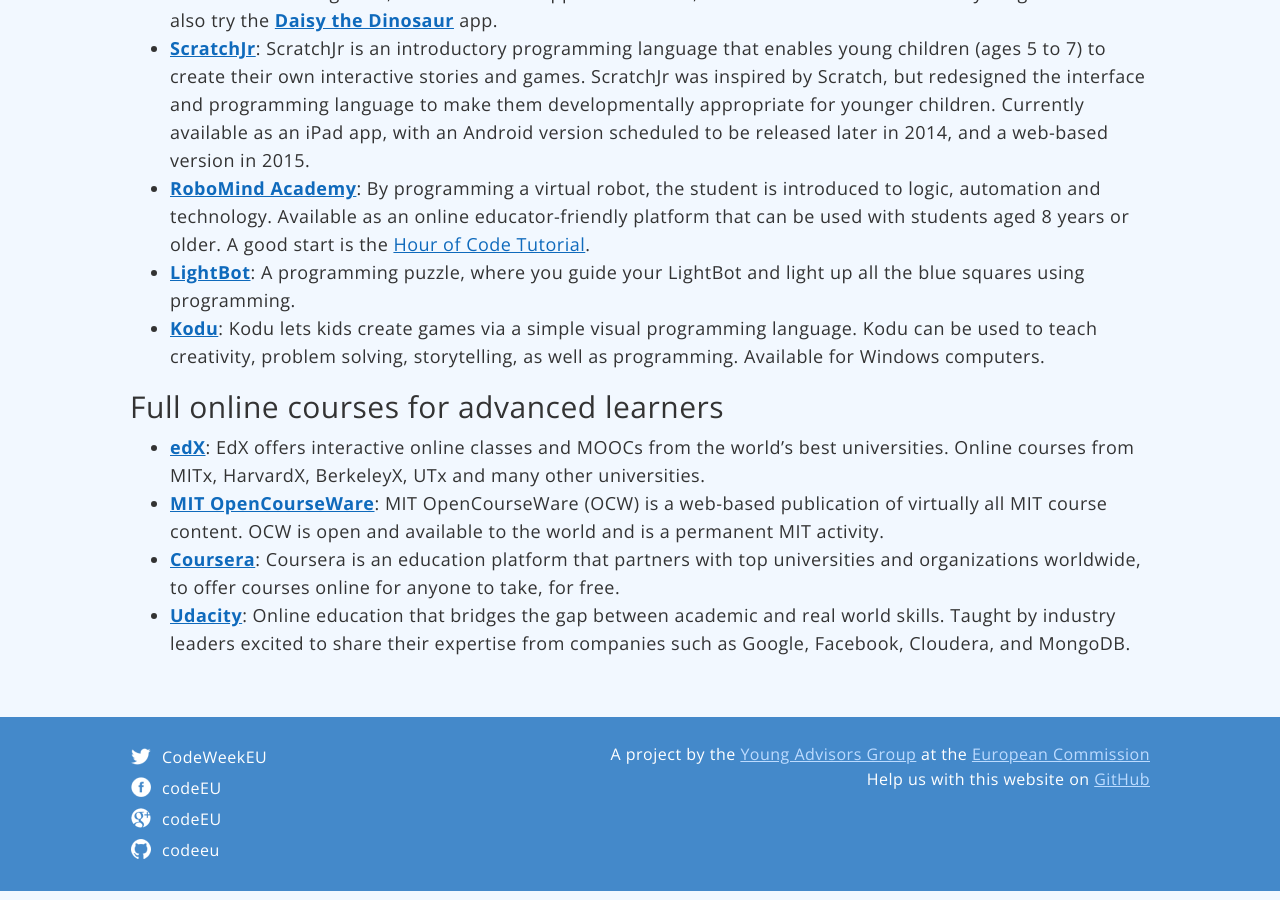
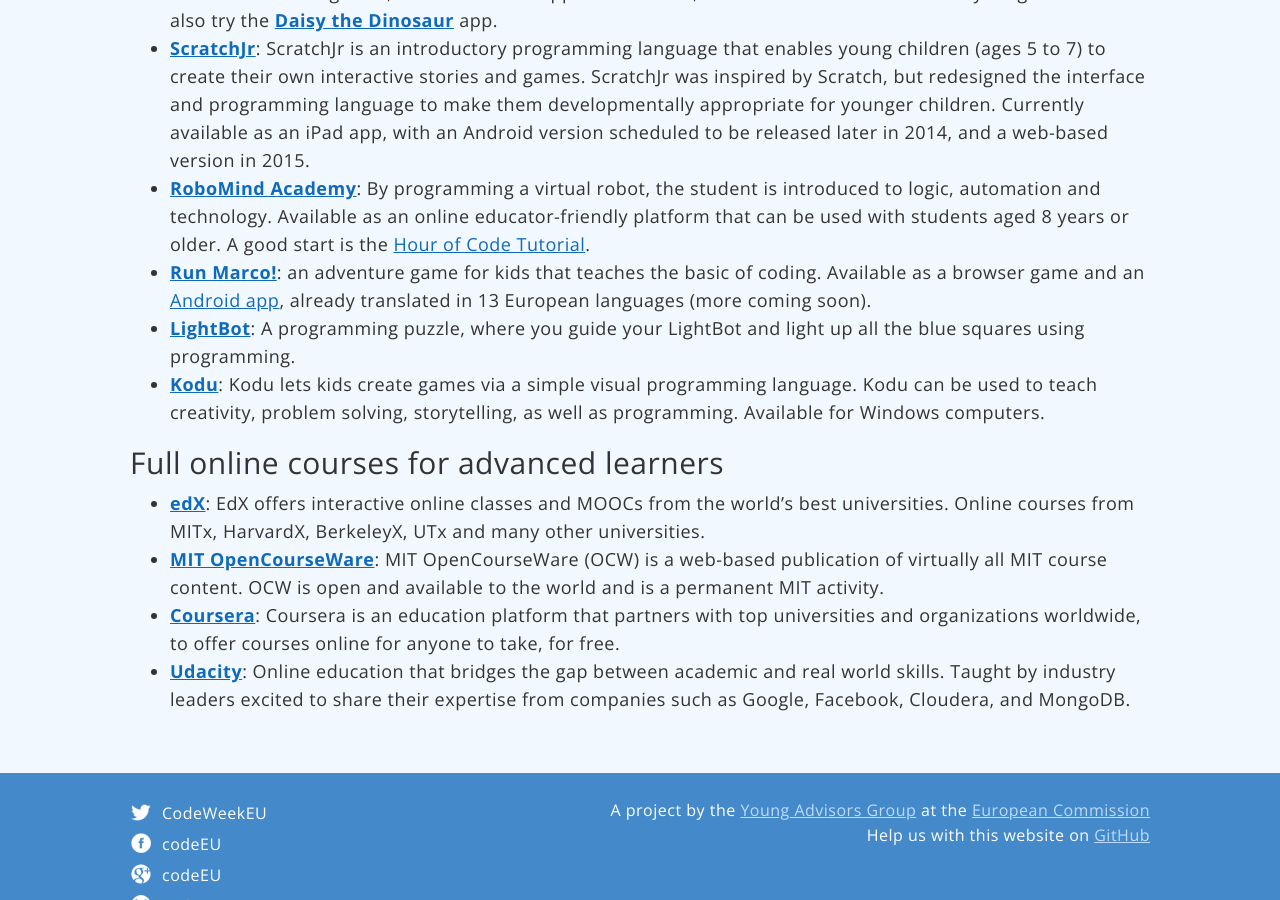
Before and after one commit to codeeu/codeeu.github.io, a Jekyll site: the page built from resources/index.html, in a window 1280 px wide and 900 px high, scrolled down 1079 px. Built offline with Jekyll 4.4.1, drawn with Linux system fonts in a browser that asks for light colours; nearby versions of some CDN libraries; Markdown is read by kramdown in place of the engine named in the settings.

Commit message:
add run marco

```diff
--- a/resources/index.html
+++ b/resources/index.html
@@ -40,6 +40,7 @@
 	<li><strong><a href="https://www.gethopscotch.com">Hopscotch</a></strong>: iPad app recommended for kids ages 8 and above with simple, intuitive building blocks that can be used to create games, animations and apps in a colorful, interactive environment. Even younger coders can also try the <strong><a href="http://www.daisythedinosaur.com">Daisy the Dinosaur</a></strong> app.</li>
 	<li><strong><a href="http://www.scratchjr.org/">ScratchJr</a></strong>: ScratchJr is an introductory programming language that enables young children (ages 5 to 7) to create their own interactive stories and games. ScratchJr was inspired by Scratch, but redesigned the interface and programming language to make them developmentally appropriate for younger children. Currently available as an iPad app, with an Android version scheduled to be released later in 2014, and a web-based version in 2015.</li>
 	<li><strong><a href="https://www.robomindacademy.com/">RoboMind Academy</a></strong>: By programming a virtual robot, the student is introduced to logic, automation and technology. Available as an online educator-friendly platform that can be used with students aged 8 years or older. A good start is the <a href="https://www.robomindacademy.com//go/navigator/coursedetails?course=HourOfCode">Hour of Code Tutorial</a>.</li>
+	<li><strong><a href="https://www.allcancode.com">Run Marco!</a></strong>: an adventure game for kids that teaches the basic of coding. Available as a browser game and an <a href="https://play.google.com/store/apps/details?id=com.allcancode.runmarco">Android app</a>, already translated in 13 European languages (more coming soon).</li>
 	<li><strong><a href="http://light-bot.com/hocflash.html">LightBot</a></strong>: A programming puzzle, where you guide your LightBot and light up all the blue squares using programming.</li>
 	<li><strong><a href="http://www.kodugamelab.com/">Kodu</a></strong>: Kodu lets kids create games via a simple visual programming language. Kodu can be used to teach creativity, problem solving, storytelling, as well as programming. Available for Windows computers.</li>
 </ul>
```
